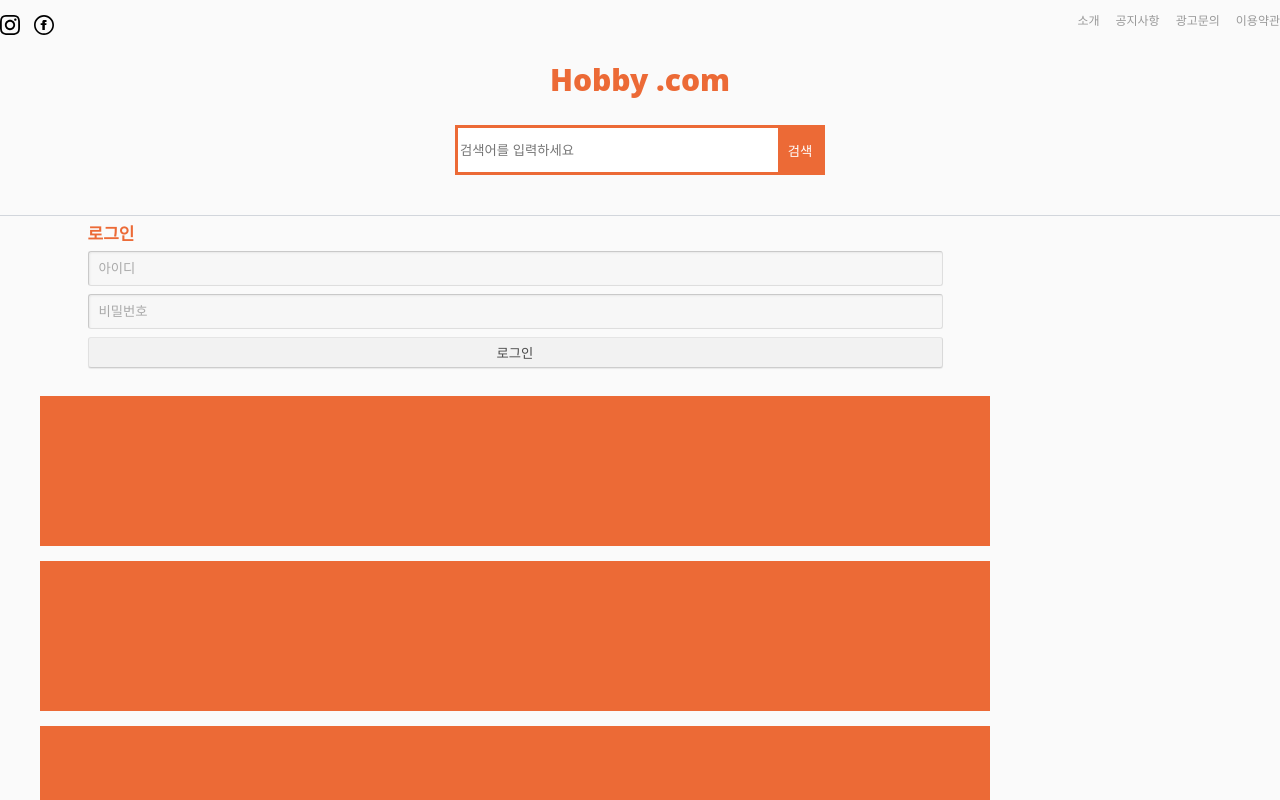
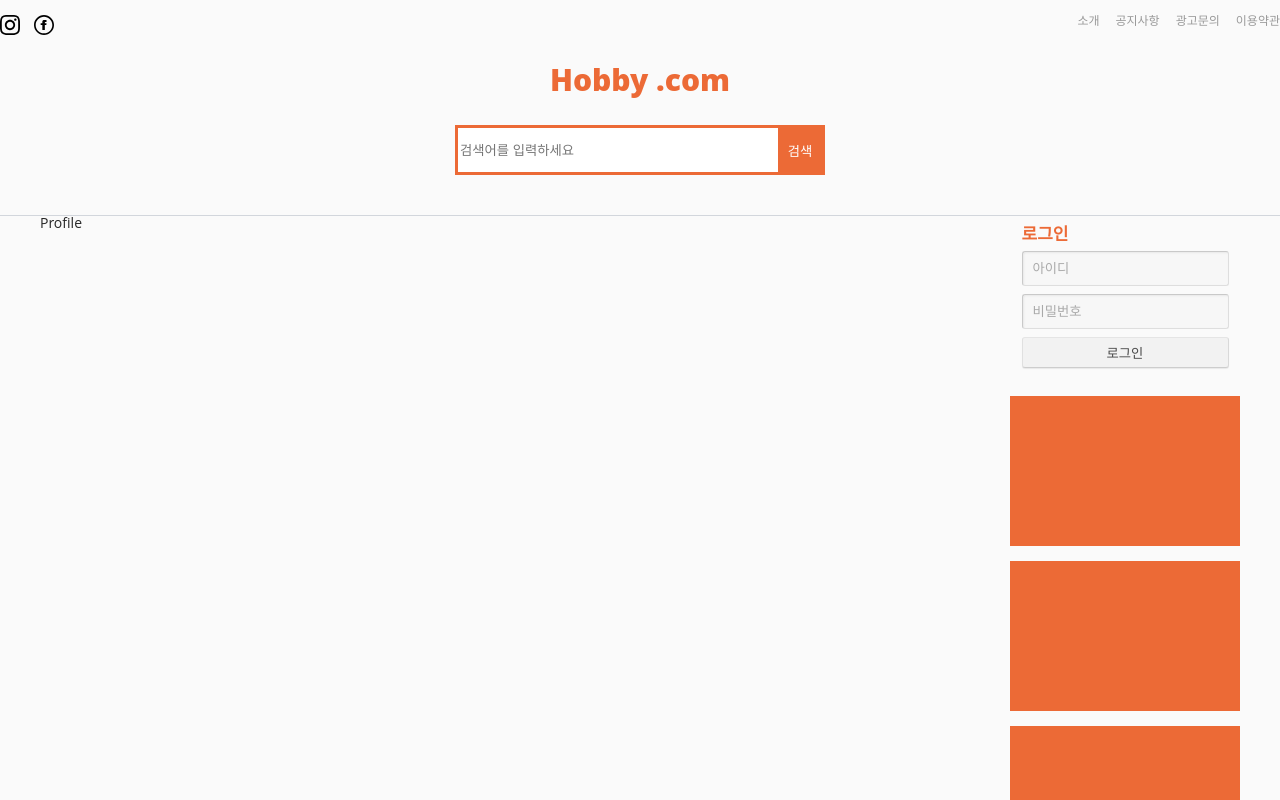
Before and after one commit to kimyh03/community-client, a React (Create React App) app: page /user/1 in a window 1280 px wide. Shown: the top 800 px of the page. Built offline with nearby package versions, Linux system fonts and the light colour scheme.

Commit message:
Bug fix (add Router from react-router-dom )

```diff
--- a/src/Componentes/App.tsx
+++ b/src/Componentes/App.tsx
@@ -1,13 +1,14 @@
 import { useQuery } from "@apollo/react-hooks";
 import { gql } from "apollo-boost";
 import React from "react";
+import { BrowserRouter as Router } from "react-router-dom";
 import styled, { ThemeProvider } from "styled-components";
 import GlobalStyles from "../Styles/GlobalStyles";
 import Theme from "../Styles/Theme";
 import CharityBox from "./CharityBox";
 import Footer from "./Footer";
 import Header from "./Header";
-import Router from "./Router";
+import Routes from "./Routes";
 import UserBox from "./UserBox";
 
 const Grid = styled.div`
@@ -16,16 +17,14 @@ const Grid = styled.div`
   max-width: 1200px;
   height: 1000px;
   display: grid;
-  grid-template-columns: 950px 240px;
-  column-gap: 10px;
+  grid-template-columns: 950px 230px;
+  column-gap: 20px;
 `;
 
 const ColumnWrapper = styled.div`
   margin: 0 auto;
   width: 100%;
-  max-width: 1200px;
   height: 1000px;
-  justify-content: flex-end;
 `;
 
 const GET_ISLOGGEDIN = gql`
@@ -40,15 +39,19 @@ export default () => {
     <ThemeProvider theme={Theme}>
       <>
         <GlobalStyles />
+        <Router>
           <Header />
           <Grid>
-          <Router isLoggedIn={data?.isLoggedIn} />
+            <ColumnWrapper>
+              <Routes isLoggedIn={data?.isLoggedIn} />
+            </ColumnWrapper>
             <ColumnWrapper>
               <UserBox isLoggedIn={data?.isLoggedIn} />
               <CharityBox />
             </ColumnWrapper>
           </Grid>
           <Footer />
+        </Router>
       </>
     </ThemeProvider>
   );
--- a/src/Componentes/Router.tsx
+++ /dev/null
@@ -1,17 +0,0 @@
-import React from "react";
-import { BrowserRouter, Route, Switch } from "react-router-dom";
-import Home from "src/Routes/Home";
-
-interface IProps {
-  isLoggedIn: boolean;
-}
-
-const AppRouter: React.SFC<IProps> = (props) => (
-  <BrowserRouter>
-    <Switch>
-      <Route path={"/"} exact={true} component={Home} />
-    </Switch>
-  </BrowserRouter>
-);
-
-export default AppRouter;
--- /dev/null
+++ b/src/Componentes/Routes.tsx
@@ -0,0 +1,27 @@
+import React from "react";
+import { Route, Switch } from "react-router-dom";
+import Category from "src/Routes/Category";
+import Home from "src/Routes/Home";
+import Post from "src/Routes/Post";
+import Profile from "src/Routes/Profile";
+import Search from "src/Routes/Search";
+
+interface IProps {
+  isLoggedIn: boolean;
+}
+
+const AppRouter: React.SFC<IProps> = (props) => (
+  <Switch>
+    <Route path={"/"} exact={true} component={Home} />
+    <Route path="/search" component={Search} />
+    <Route
+      path={"/category/:category/:page"}
+      exact={true}
+      component={Category}
+    />
+    <Route path={"/post/:post"} exact={true} component={Post} />
+    <Route path={"/user/:username"} exact={true} component={Profile} />
+  </Switch>
+);
+
+export default AppRouter;
```
Lines whose indentation alone changed are shown as unchanged.
